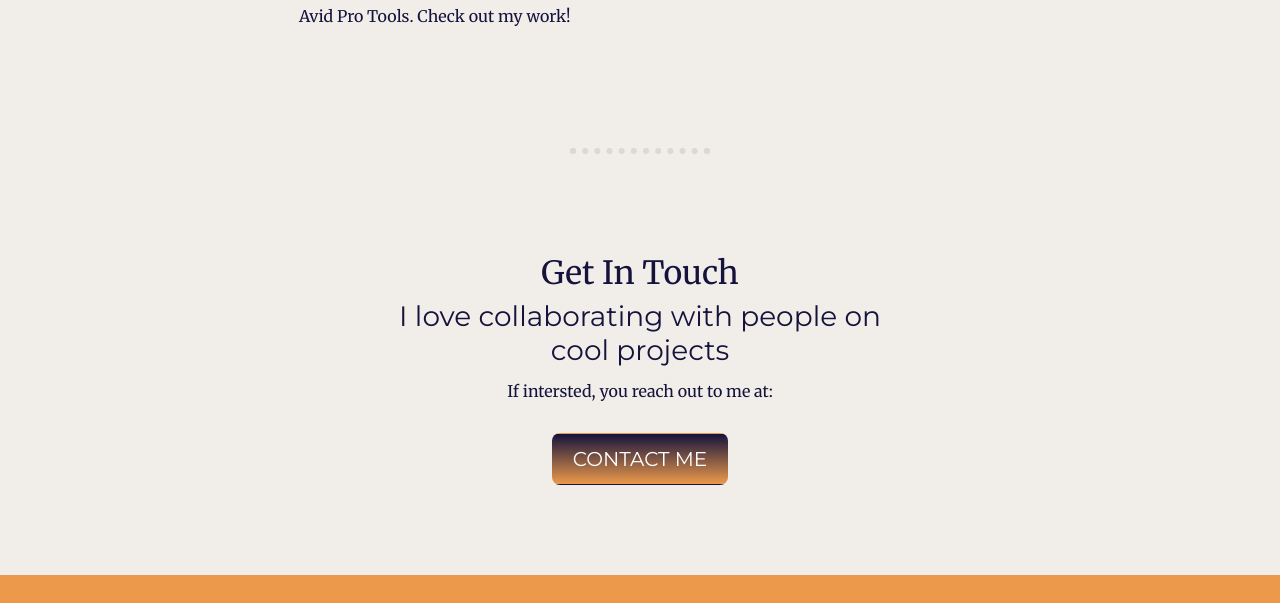
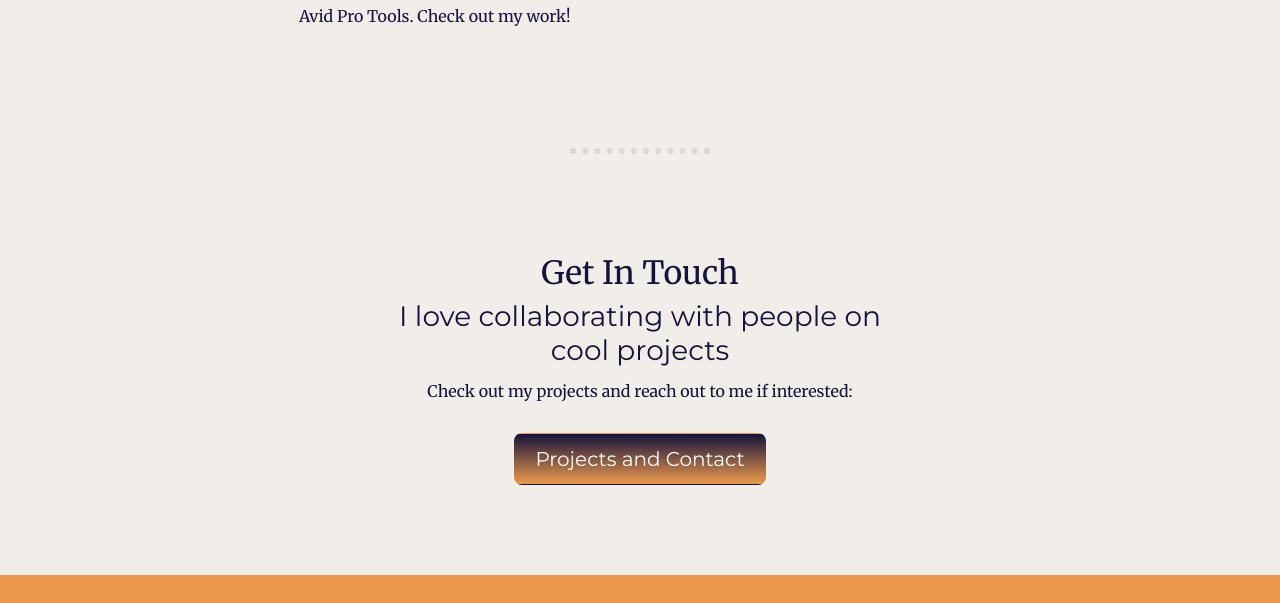
Before and after one commit to albert-tadros/albert-tadros-site, a plain HTML site: page index.html in a window 1280 px wide. Shown: the part 2075-2678 px from the top of the page. Drawn offline with nearby package versions, Linux system fonts and the light colour scheme.

Commit message:
added personal projects

```diff
--- a/index.html
+++ b/index.html
@@ -81,15 +81,15 @@
         <div class="contact-me">
           <h2>Get In Touch</h2>
           <h3>I love collaborating with people on cool projects</h3>
-          <p>If intersted, you reach out to me at: </p>
-          <a class="btn" href="https://www.linkedin.com/in/alberttadros/" target="_blank" rel="noopener noreferrer">CONTACT ME</a>
+          <p>Check out my projects and reach out to me if interested: </p>
+          <a class="btn" href="https://github.com/albert-tadros/Albert-Tadros_Portfolio/blob/main/README.md" target="_blank" rel="noopener noreferrer">Projects and Contact</a>
         </div>
       </div>
     </section>
 
       <div class="bottomContainer">
         <a href="https://www.linkedin.com/in/alberttadros/" target="_blank" rel="noopener noreferrer"><span class="fa-brands fa-linkedin fa-2x footer-icon"></span></a>
-        <a href="https://github.com/albert-tadros" target="_blank" rel="noopener noreferrer"><span class="fa-brands fa-github fa-2x"></span></a>
+        <a href="https://github.com/albert-tadros/Albert-Tadros_Portfolio/blob/main/README.md" target="_blank" rel="noopener noreferrer"><span class="fa-brands fa-github fa-2x"></span></a>
         <p class="copyRight">©2022 Albert Tadros</p>
       </div>
 
```
